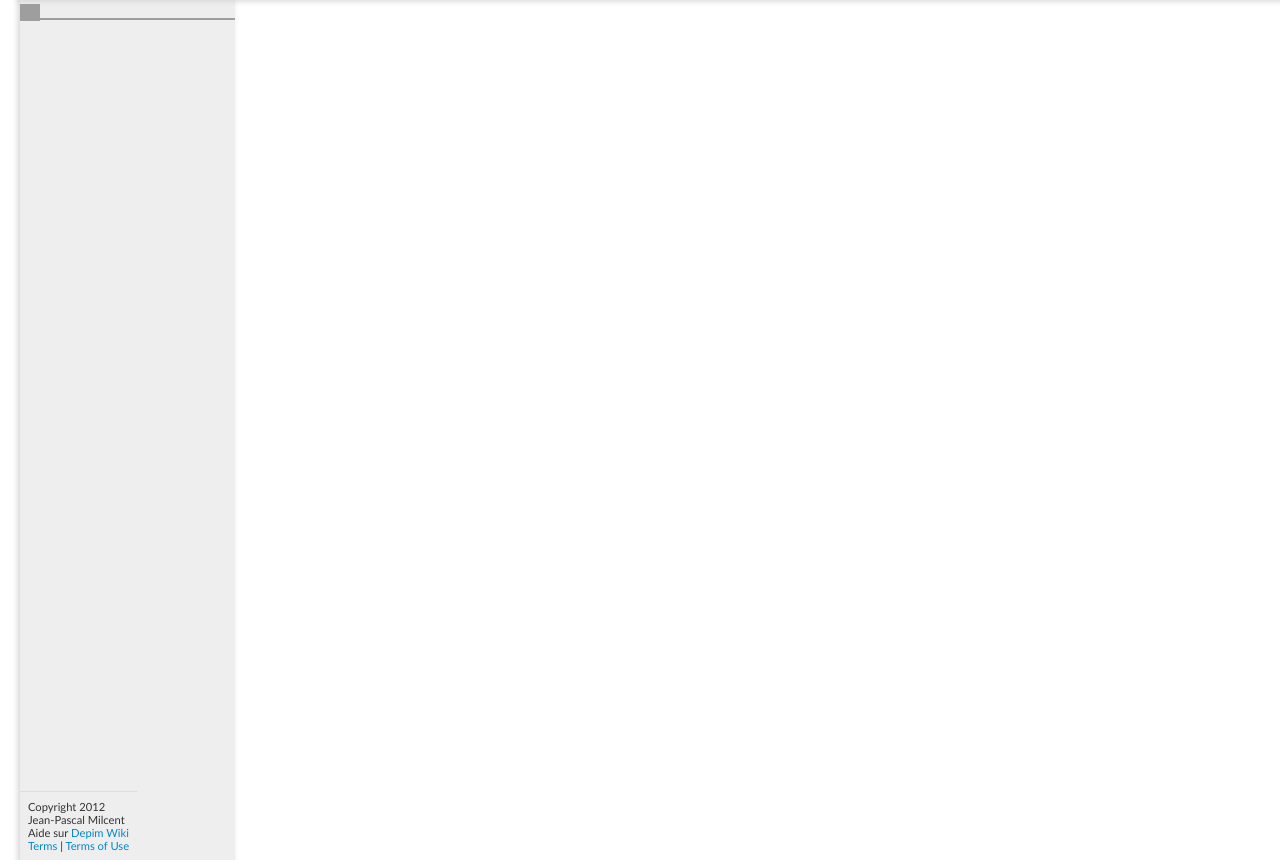
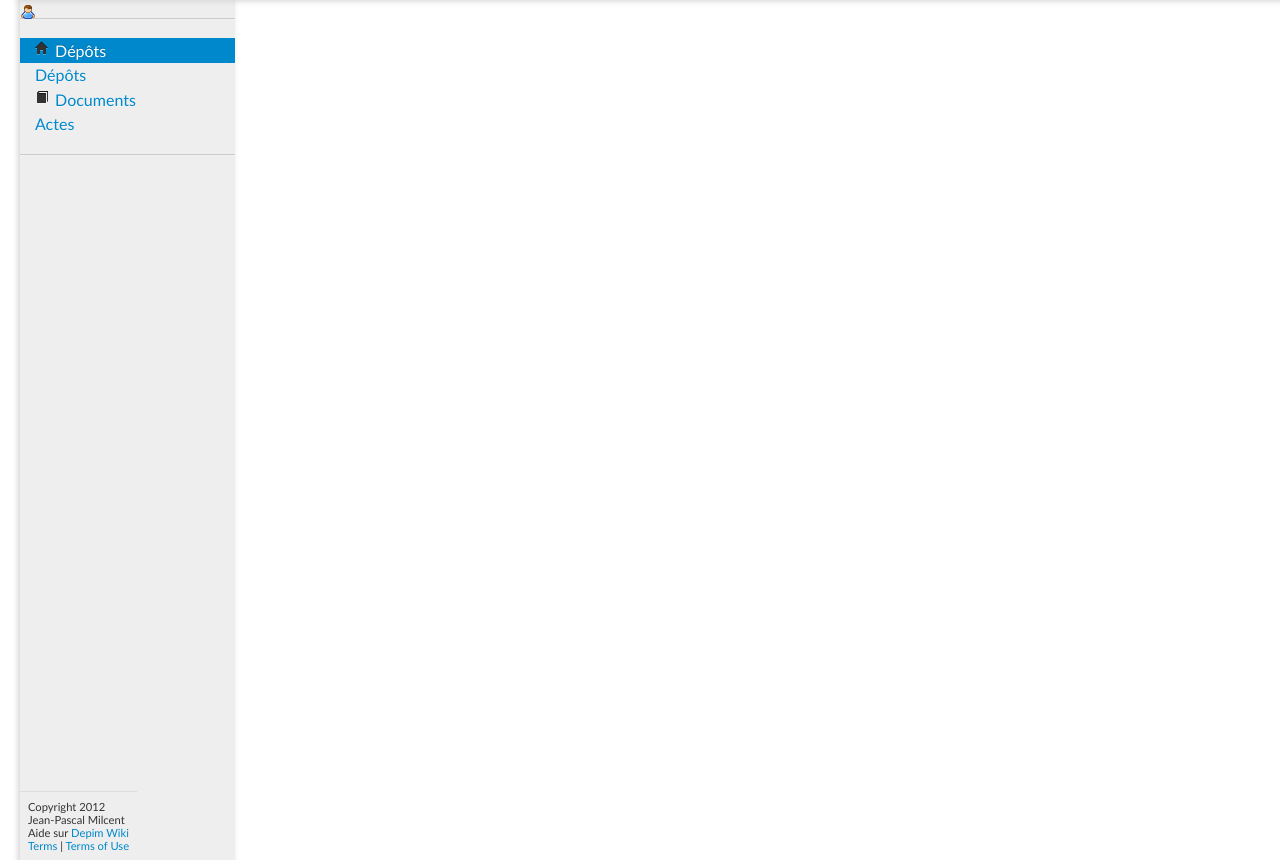
Before and after one commit to jpmilcent/depim, a PHP site: page /depim.html in a window 1280 px wide. Shown: the part 55-915 px from the top of the page. Run offline with PHP 8.4, Linux system fonts and the light colour scheme; some libraries are stand-ins or nearby versions; grey boxes are pictures that could not be loaded.

Commit message:
Fusion entre gestion menu et message.

```diff
--- a/trunk/css/depim.css
+++ b/trunk/css/depim.css
@@ -70,7 +70,7 @@ header #version {
 }
 header #account {
 	padding-left: 20px;
-	background: url(../img/icons/user.png) 0 2px no-repeat;
+	background: url(../img/user.png) 0 2px no-repeat;
 	text-transform: capitalize;
 }
 header #busy {
--- a/trunk/depim.html
+++ b/trunk/depim.html
@@ -31,7 +31,30 @@
 
 				<div class="row-fluid">
 					<aside id="sidebar" class="span2">
+						<hr/>
 						<nav id="menu">
+							<ul class="nav nav-list">
+								<li id="menu-home" class="active">
+									<a href="#">
+										<i class="icon-home"></i>
+										Dépôts
+									</a>
+								</li>
+								<li id="menu-warehouse">
+									<a href="#">
+										Dépôts
+									</a>
+								</li>
+								<li id="menu-doc">
+									<a href="#">
+										<i class="icon-book"></i>
+										Documents
+									</a>
+								</li>
+								<li id="menu-acte">
+									<a href="#">Actes</a>
+								</li>
+							</ul>
 						</nav>
 						<hr/>
 
```
Also changed, not shown: trunk/img/sidebar_divider.png (added), trunk/img/user.png (added), 1 other file.
